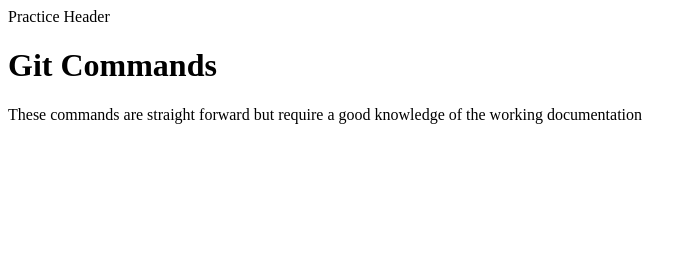
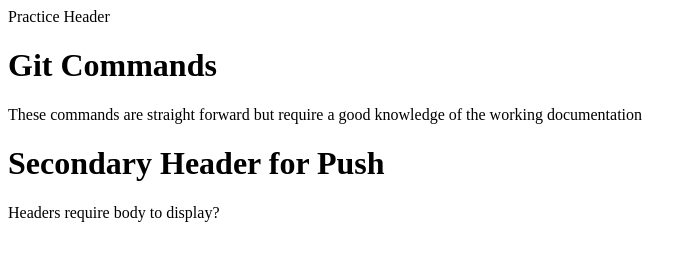
Before and after one commit to finesebastian/IS601-F21-Week3Practice, a plain HTML site: page index.html in a window 1280 px wide. Shown: the whole page, without its empty margins (0-696 px from the left). Drawn offline with Linux system fonts and the light colour scheme.

Commit message:
TASK: Update index.html

```diff
--- a/index.html
+++ b/index.html
@@ -2,5 +2,7 @@
 	<title>This is a Practice Run</title>
 		<head>Practice Header</head>
 			<h1>Git Commands</h1>
-				<body>These commands are straight forward but require a good knowledge of the working documentation</body>
+			<body>These commands are straight forward but require a good knowledge of the working documentation</body>
+			<h1>Secondary Header for Push</h1>
+			<body>Headers require body to display?</body>
 </html>
```
